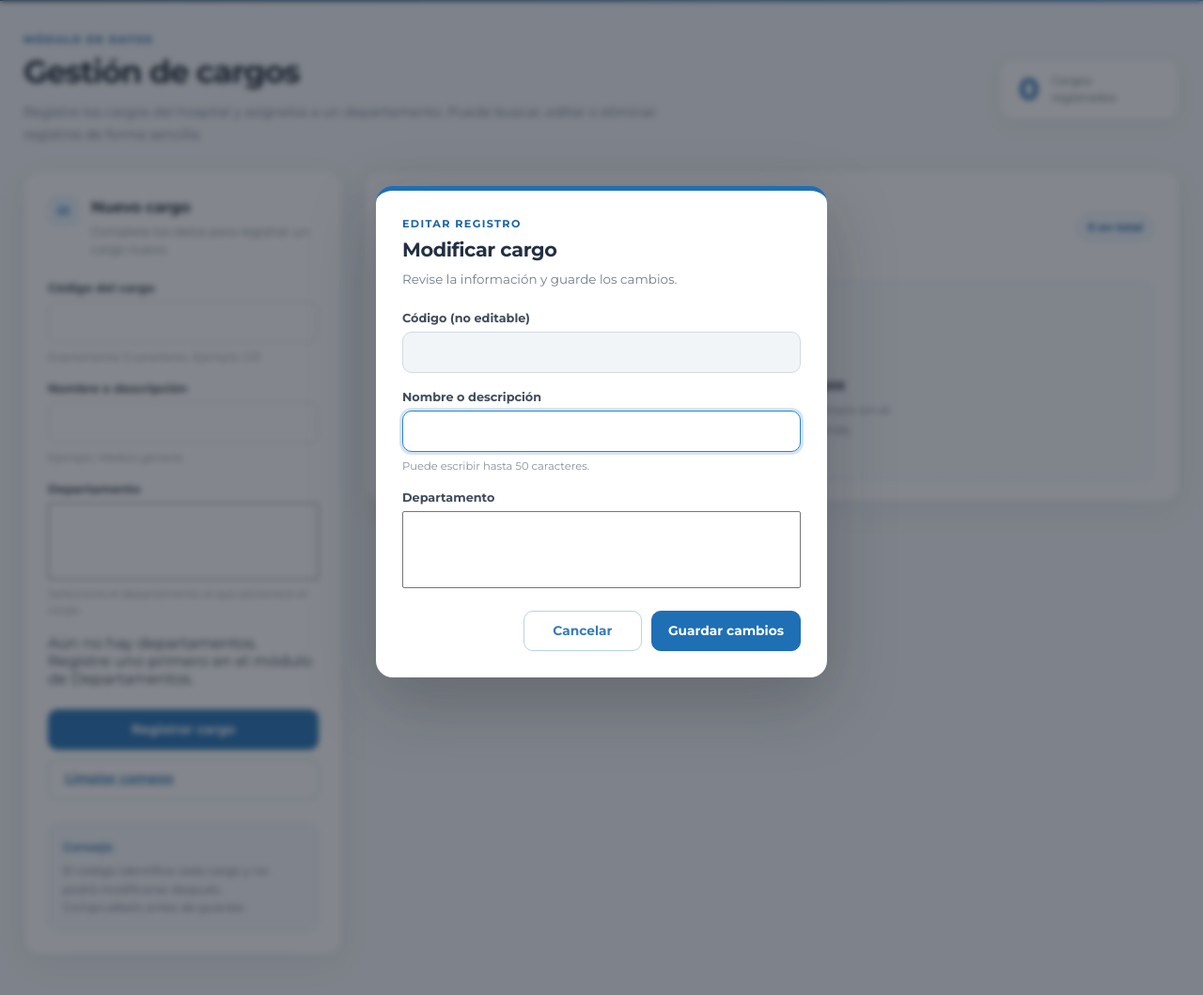
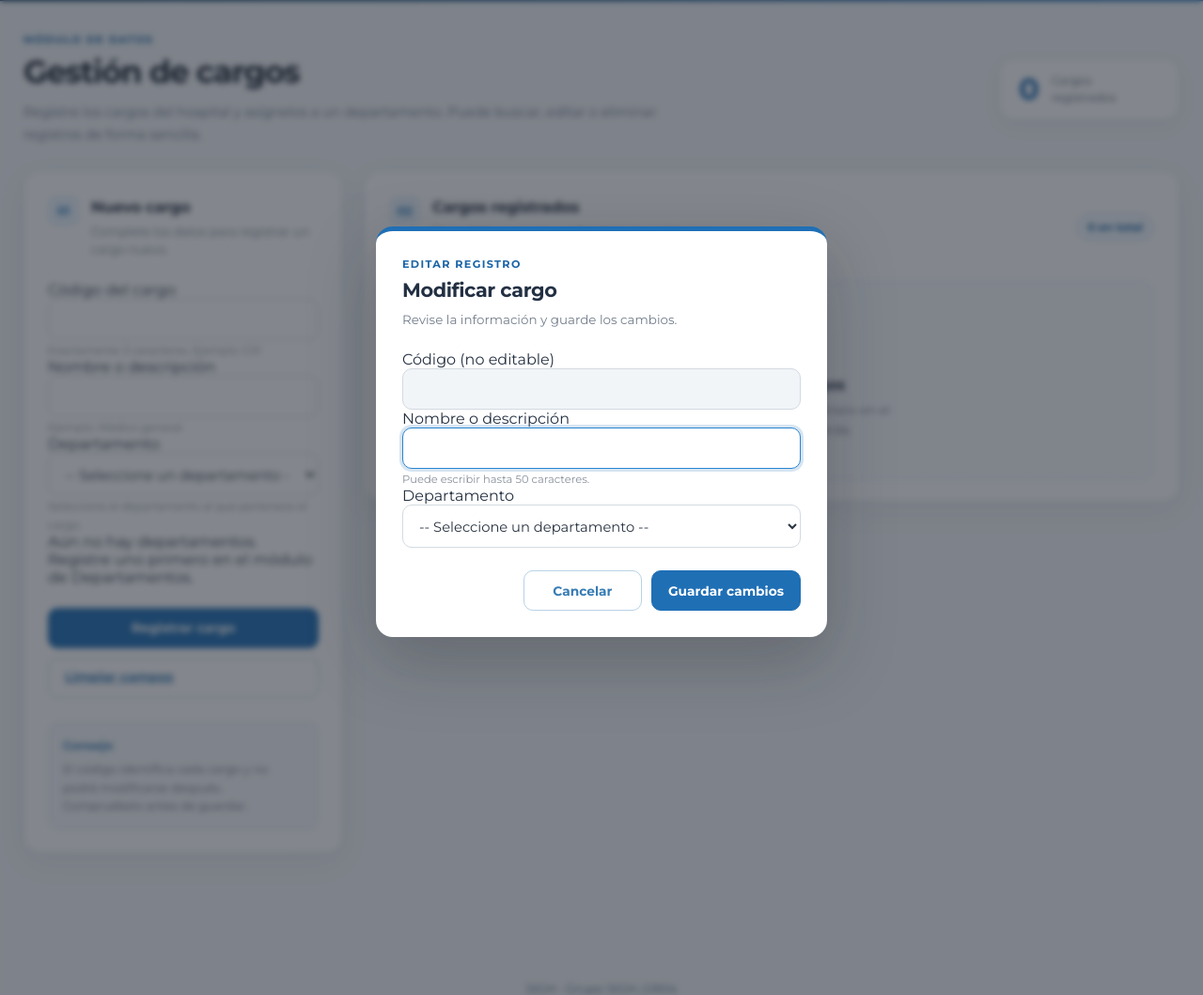
Before and after one commit to KeylaSCL/SIGH_DOTNET_SQL_GR04, an ASP.NET Core app: template Views/Cargos/Index.cshtml in a window 1280 px wide. Shown: the part 157-1216 px from the top of the page at 94% size. Run offline with ASP.NET Core 8, Linux system fonts and the light colour scheme; the template is opened without the code that fills it, so the values that code supplies are empty.

Commit message:
Agrega CRUD de cargos con ComboBox de departamentos

```diff
--- a/Views/Cargos/Index.cshtml
+++ b/Views/Cargos/Index.cshtml
@@ -65,10 +65,11 @@
                         <small>Ejemplo: Médico general.</small>
                     </div>
 
-                    <!-- LIST BOX DE DEPARTAMENTOS -->
+                    <!-- COMBO BOX DE DEPARTAMENTOS -->
                     <div class="dep-field">
                         <label for="departamentoNuevo">Departamento</label>
-                        <select id="departamentoNuevo" name="departamentoCodigo" size="5" required>
+                        <select id="departamentoNuevo" name="departamentoCodigo" required>
+                            <option value="">-- Seleccione un departamento --</option>
                             @foreach (var d in Model.Departamentos)
                             {
                                 <option value="@d.Codigo" selected="@(d.Codigo == Model.Nuevo.DepartamentoCodigo)">@d.Codigo - @d.Descripcion</option>
@@ -208,7 +209,8 @@
             </div>
             <div class="dep-field">
                 <label for="departamentoEdicion">Departamento</label>
-                <select id="departamentoEdicion" name="departamentoCodigo" size="5" required>
+                <select id="departamentoEdicion" name="departamentoCodigo" required>
+                    <option value="">-- Seleccione un departamento --</option>
                     @foreach (var d in Model.Departamentos)
                     {
                         <option value="@d.Codigo" selected="@(d.Codigo == Model.Edicion?.DepartamentoCodigo)">@d.Codigo - @d.Descripcion</option>
--- a/wwwroot/css/departamentos.css
+++ b/wwwroot/css/departamentos.css
@@ -78,18 +78,32 @@
   border-radius: 100px; padding: 7px 11px;
 }
 
-.crud-premium .dep-field { display: flex; flex-direction: column; gap: 7px; margin-bottom: 18px; }
-.crud-premium .dep-field label { font-weight: 700; font-size: .8rem; color: #404b5a; }
-.crud-premium .dep-field input[type="text"] {
-  width: 100%; min-width: 0; font-family: inherit; font-size: .92rem;
-  color: #293442; background: #fff; border: 1.5px solid #d2dae1;
-  border-radius: 10px; padding: 12px 13px; min-height: 44px;
-  transition: border-color .16s ease, box-shadow .16s ease;
-}
-.crud-premium .dep-field input[type="text"]:focus,
-.crud-premium .dep-search-controls input:focus {
-  outline: none; border-color: #2a85d0; box-shadow: 0 0 0 3px rgba(31, 111, 181, .18);
-}
+    .crud-premium .dep-field input[type="text"],
+    .crud-premium .dep-field select {
+        width: 100%;
+        min-width: 0;
+        font-family: inherit;
+        font-size: .92rem;
+        color: #293442;
+        background: #fff;
+        border: 1.5px solid #d2dae1;
+        border-radius: 10px;
+        padding: 12px 13px;
+        min-height: 44px;
+        transition: border-color .16s ease, box-shadow .16s ease;
+    }
+
+    .crud-premium .dep-field select {
+        cursor: pointer;
+    }
+
+        .crud-premium .dep-field input[type="text"]:focus,
+        .crud-premium .dep-field select:focus,
+        .crud-premium .dep-search-controls input:focus {
+            outline: none;
+            border-color: #2a85d0;
+            box-shadow: 0 0 0 3px rgba(31, 111, 181, .18);
+        }
 .crud-premium .dep-field small { color: #89909b; font-size: .72rem; line-height: 1.4; }
 .crud-premium .dep-field input.dep-readonly { background: #f2f5f8; color: #66717e; cursor: default; }
 .crud-premium .dep-form-actions { display: grid; gap: 10px; margin-top: 23px; }
```
